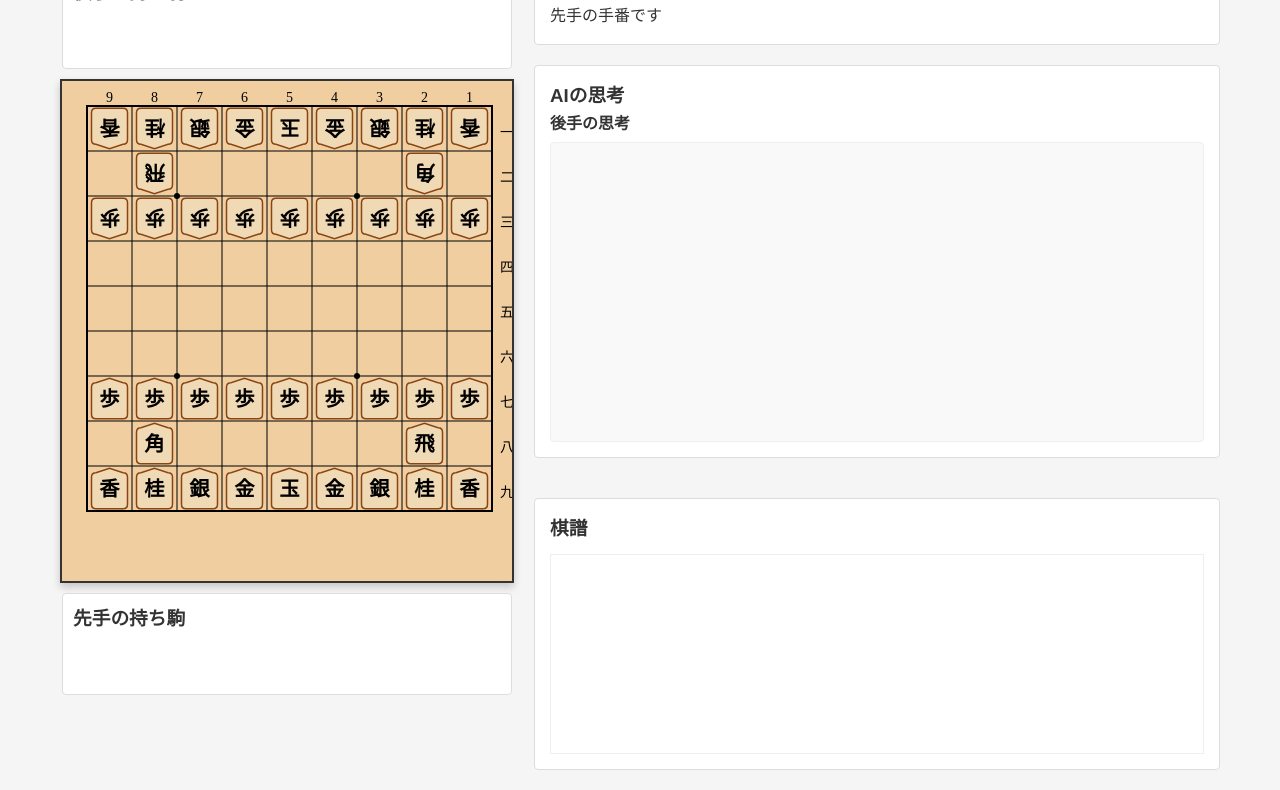
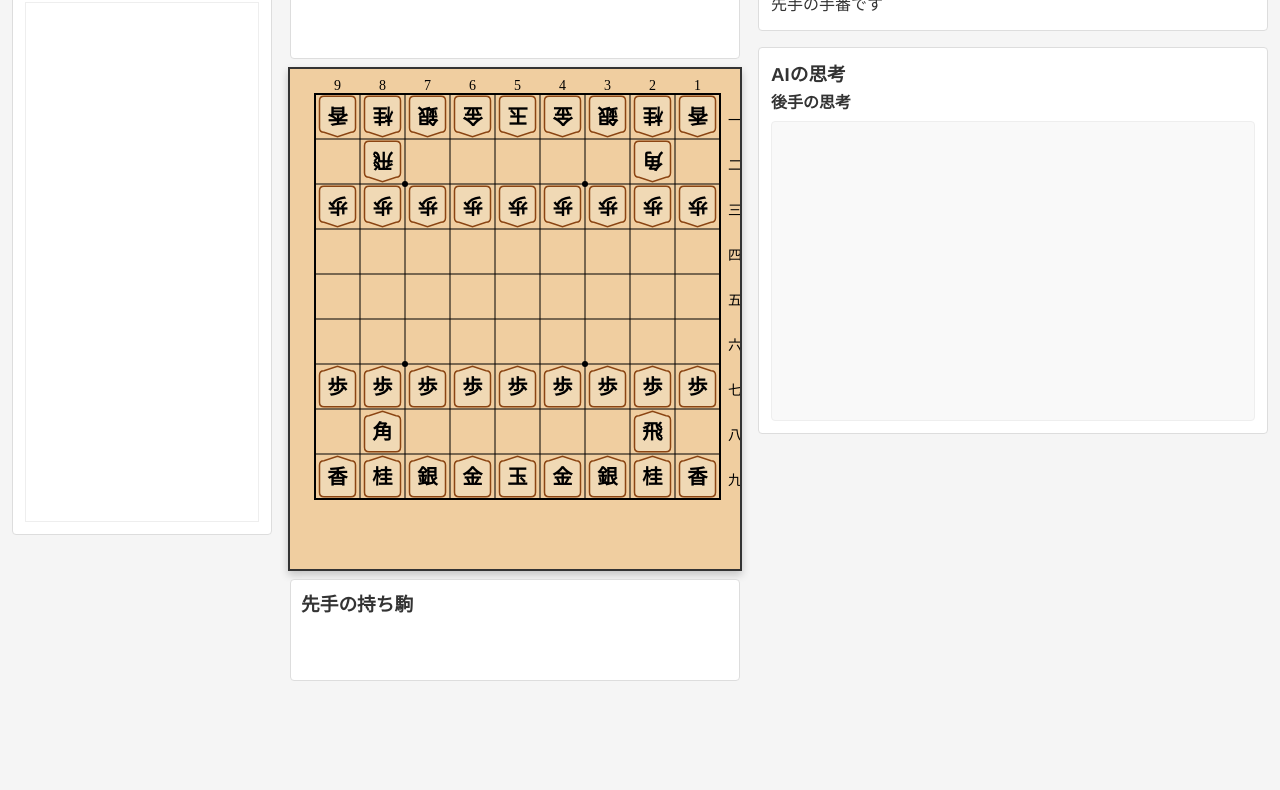
Before and after one commit to tarutaru247/LLMsyougi, a website: page index.html in a window 1280 px wide. Shown: the part 256-1046 px from the top of the page. After the commit the page ends 957 px from the top, so only its background shows below. Drawn offline with Linux system fonts and the light colour scheme.

Commit message:
Adjust layout: kifu left, AI thinking order for AI vs AI

```diff
--- a/css/style.css
+++ b/css/style.css
@@ -8,7 +8,7 @@ body {
     background-color: #f5f5f5;
 }
 
-.container { max-width: 1200px; margin: 0 auto; padding: 20px; }
+.container { max-width: 1500px; margin: 0 auto; padding: 12px; }
 
 header { display: flex; justify-content: space-between; align-items: center; margin-bottom: 20px; padding-bottom: 10px; border-bottom: 1px solid #ddd; }
 
@@ -40,20 +40,22 @@ select { background-color: white; color: #333; }
     gap: 20px;
 }
 
-.game-container { display: flex; gap: 20px; margin-top: 20px; }
+.game-container { display: flex; gap: 16px; margin-top: 16px; align-items: flex-start; }
+.board-column { display: flex; justify-content: center; flex: 0 0 auto; }
 .board-container { display: flex; flex-direction: column; align-items: center; }
+.record-column { flex: 0 0 260px; }
+.info-column { flex: 1 1 0; display: flex; flex-direction: column; gap: 16px; }
 
 /* Shogi Board */
 #shogiBoard { border: 2px solid #333; background-color: #f0cea0; box-shadow: 0 4px 8px rgba(0, 0, 0, 0.2); }
 
 /* Captured Pieces */
-.captured-pieces { width: 450px; padding: 10px; margin: 10px 0; background-color: #fff; border: 1px solid #ddd; border-radius: 4px; }
+.captured-pieces { width: 450px; padding: 10px; margin: 8px 0; background-color: #fff; border: 1px solid #ddd; border-radius: 4px; }
 .pieces-container { display: flex; flex-wrap: wrap; gap: 5px; min-height: 50px; }
 
 /* Game Info */
-.game-info { flex: 1; display: flex; flex-direction: column; gap: 20px; min-width: 350px; }
-.game-status, .game-record, .ai-thinking { padding: 15px; background-color: #fff; border: 1px solid #ddd; border-radius: 4px; }
-.record-container { height: 200px; overflow-y: auto; padding: 10px; border: 1px solid #eee; margin-top: 10px; }
+.game-status, .game-record, .ai-thinking { padding: 12px; background-color: #fff; border: 1px solid #ddd; border-radius: 4px; }
+.record-container { height: 520px; overflow-y: auto; padding: 10px; border: 1px solid #eee; margin-top: 10px; }
 .move-record { padding: 5px; border-bottom: 1px solid #eee; cursor: pointer; }
 .move-record:hover { background-color: #f0f0f0; }
 .current-move { background-color: #e6f7ff; }
@@ -73,7 +75,8 @@ select { background-color: white; color: #333; }
 .api-note { margin-top: 10px; font-size: 13px; color: #555; line-height: 1.25; }
 
 /* AI Thinking Panel */
-.ai-thinking { display: block; margin-bottom: 20px; }
+.ai-thinking { display: block; }
+.thinking-split { display: flex; flex-direction: column; gap: 10px; }
 .thinking-container { height: 300px; overflow-y: auto; background-color: #f9f9f9; padding: 10px; border: 1px solid #eee; border-radius: 4px; font-family: 'Helvetica Neue', Arial, sans-serif; white-space: normal; margin-top: 6px; }
 .ai-move-block { background: #fafafa; border: 1px solid #eee; border-radius: 4px; padding: 6px 8px 6px; line-height: 1.4; white-space: normal; font-family: 'Helvetica Neue', Arial, sans-serif; }
 .ai-move-block.latest { border-color: #4a6da7; box-shadow: 0 0 0 2px rgba(74,109,167,0.12); }
--- a/index.html
+++ b/index.html
@@ -28,6 +28,14 @@
         <div id="modelSettingsBar" class="settings-bar"></div>
 
                 <div class="game-container">
+            <div class="record-column">
+                <div class="game-record">
+                    <h3>棋譜</h3>
+                    <div id="gameRecord" class="record-container"></div>
+                </div>
+            </div>
+
+            <div class="board-column">
                 <div class="board-container">
                     <div class="captured-pieces top">
                         <h3>後手の持ち駒</h3>
@@ -41,36 +49,29 @@
                         <div id="capturedPiecesSente" class="pieces-container"></div>
                     </div>
                 </div>
+            </div>
 
-            <div class="game-info">
+            <div class="info-column">
                 <div class="game-status">
                     <h3>ゲーム状態</h3>
-                    <p id="gameStatus">先手の手番です</p>
+                    <p id="gameStatus">先手の番です</p>
                 </div>
 
                 <div class="ai-thinking">
                     <h3 class="ai-thinking-title">AIの思考</h3>
                     <div class="thinking-split">
+                        <div id="aiThinkingBlockGote" class="thinking-block">
+                            <h4 id="aiThinkingTitleGote">後手の思考</h4>
+                            <div id="aiThinkingGote" class="thinking-container"></div>
+                        </div>
                         <div id="aiThinkingBlockSente" class="thinking-block">
                             <h4 id="aiThinkingTitleSente">先手の思考</h4>
                             <div id="aiThinkingSente" class="thinking-container"></div>
                         </div>
-                        <div id="aiThinkingBlockGote" class="thinking-block">
-                            <h4 id="aiThinkingTitleGote">後手の思考</h4>
-                            <div id="aiThinkingGote" class="thinking-container"></div>
                     </div>
                 </div>
             </div>
-
-                <div class="game-record">
-                    <h3>棋譜</h3>
-                    <div id="gameRecord" class="record-container"></div>
-                </div>
-            </div>
-        </div>
-    </div>
-
-    <!-- Settings Modal -->
+        </div><!-- Settings Modal -->
     <div id="settingsModal" class="modal">
         <div class="modal-content">
             <span class="close">&times;</span>
--- a/js/ui.js
+++ b/js/ui.js
@@ -472,6 +472,10 @@ class UI {
         const showGote = showBoth || mode === 'llm';
         const showSente = showBoth;
 
+        // 並び順: AI対AIでは後手が上・先手が下
+        if (this.aiThinkingBlockGote) this.aiThinkingBlockGote.style.order = '1';
+        if (this.aiThinkingBlockSente) this.aiThinkingBlockSente.style.order = showBoth ? '2' : '1';
+
         if (this.aiThinkingBlockSente) {
             this.aiThinkingBlockSente.style.display = showSente ? 'block' : 'none';
             if (!showSente) {
```
Lines whose indentation alone changed are shown as unchanged.
